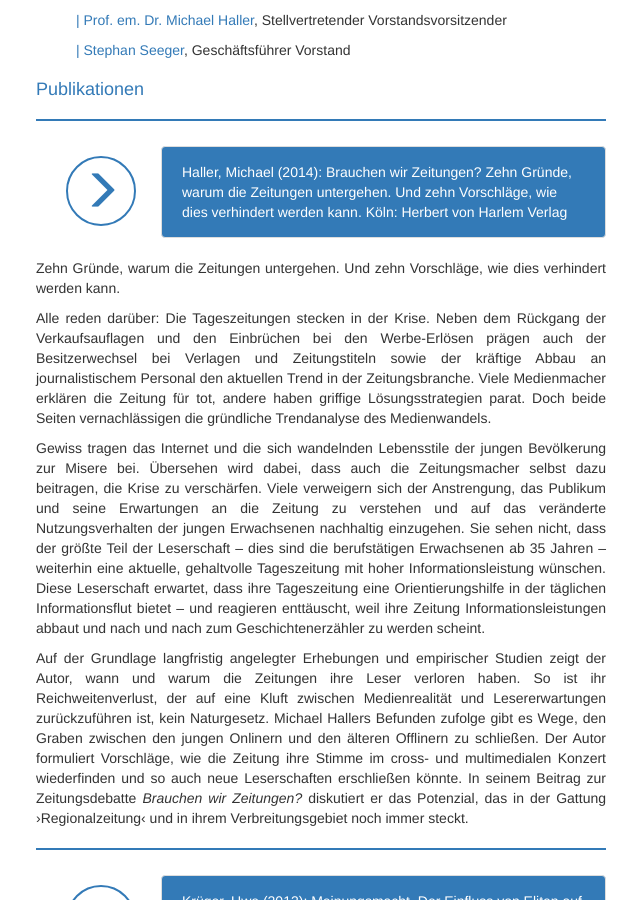
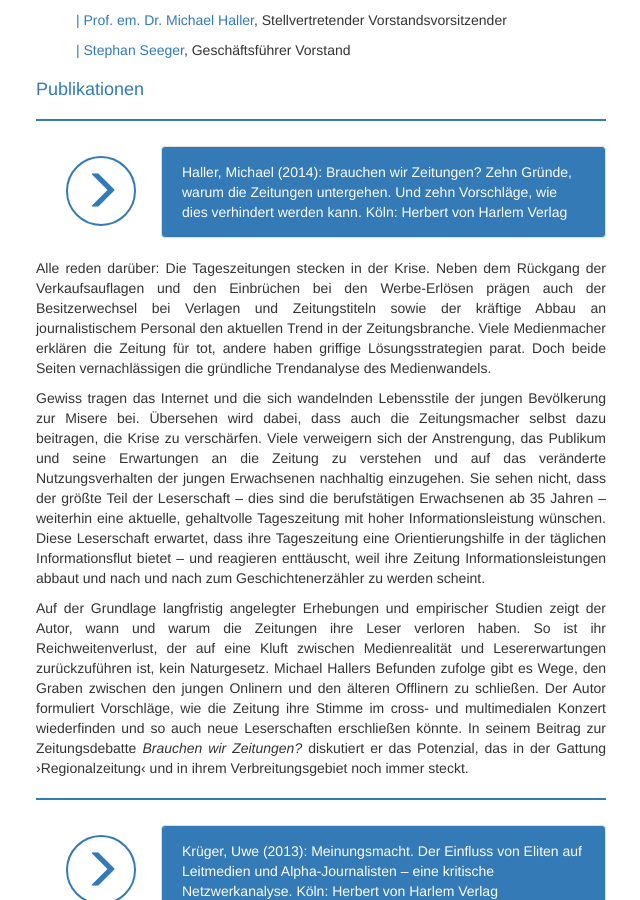
Before and after one commit to susedev/test, a Jekyll site: the page built from ueber-uns.html, in a window 1280 px wide and 900 px high, scrolled down 908 px. Shown: the whole window, without its empty margins (229-869 px from the left). Built offline with Jekyll 4.4.1, drawn with Linux system fonts in a browser that asks for light colours; nearby versions of some CDN libraries.

Commit message:
Update ueber-uns.html

```diff
--- a/ueber-uns.html
+++ b/ueber-uns.html
@@ -43,8 +43,6 @@ title: Über uns
    <a class="thumbnail" href="http://www.halem-verlag.de/2014/brauchen-wir-zeitungen/" target="_blank" style="background-color: #337AB7; color:#FFFFFF; padding: 15px 20px; max-width: 550px;">Haller, Michael (2014): Brauchen wir Zeitungen? Zehn Gr&uuml;nde, warum die Zeitungen untergehen. Und zehn Vorschl&auml;ge, wie dies verhindert werden kann. K&ouml;ln: Herbert von Harlem Verlag</a>
  </div>
 </div>
-
-<p style="text-align: justify;">Zehn Gr&uuml;nde, warum die Zeitungen untergehen. Und zehn Vorschl&auml;ge, wie dies verhindert werden kann.</p>
 
 <p style="text-align: justify;">Alle reden dar&uuml;ber: Die Tageszeitungen stecken in der Krise. Neben dem R&uuml;ckgang der Verkaufsauflagen und den Einbr&uuml;chen bei den Werbe-Erl&ouml;sen pr&auml;gen auch der Besitzerwechsel bei Verlagen und Zeitungstiteln sowie der kr&auml;ftige Abbau an journalistischem Personal den aktuellen Trend in der Zeitungsbranche. Viele Medienmacher erkl&auml;ren die Zeitung f&uuml;r tot, andere haben griffige L&ouml;sungsstrategien parat. Doch beide Seiten vernachl&auml;ssigen die gr&uuml;ndliche Trendanalyse des Medienwandels.</p>
 
```
